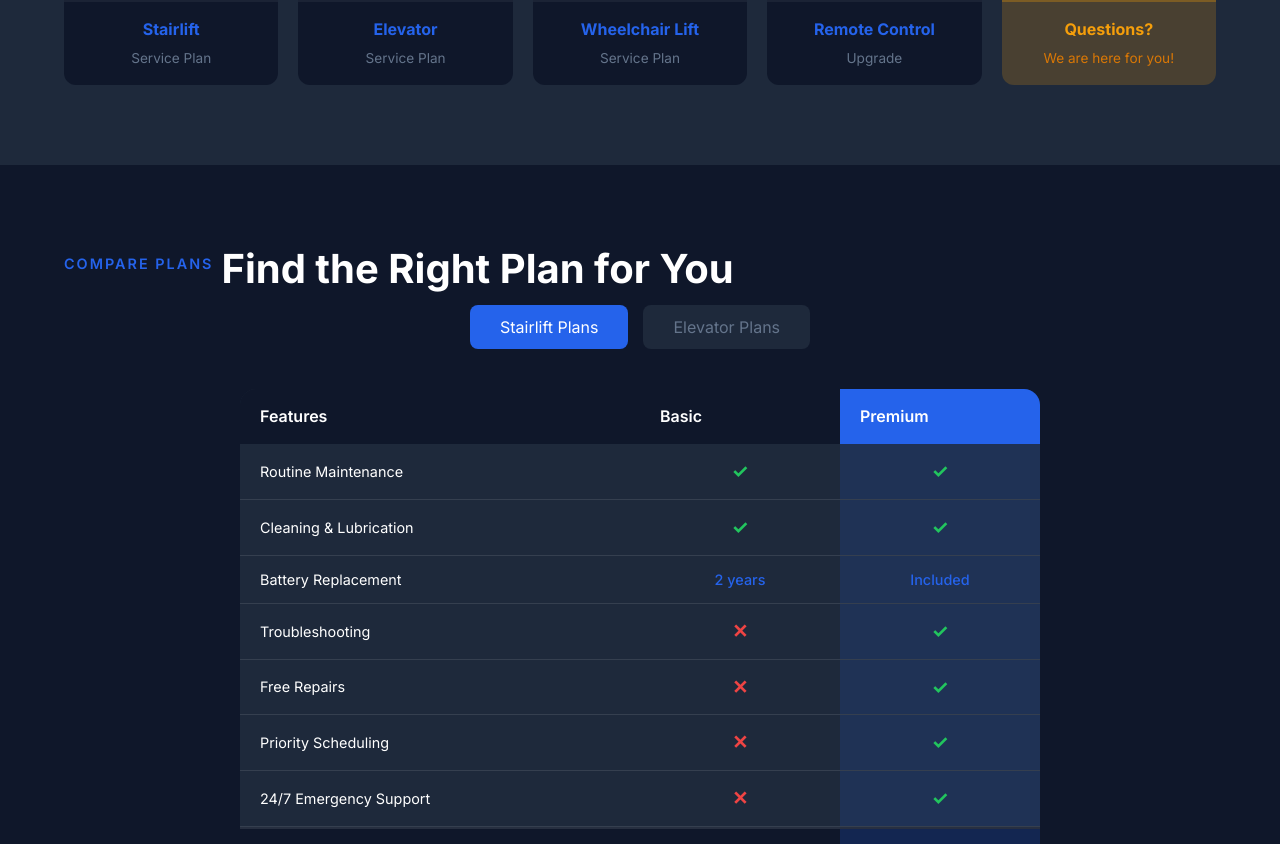
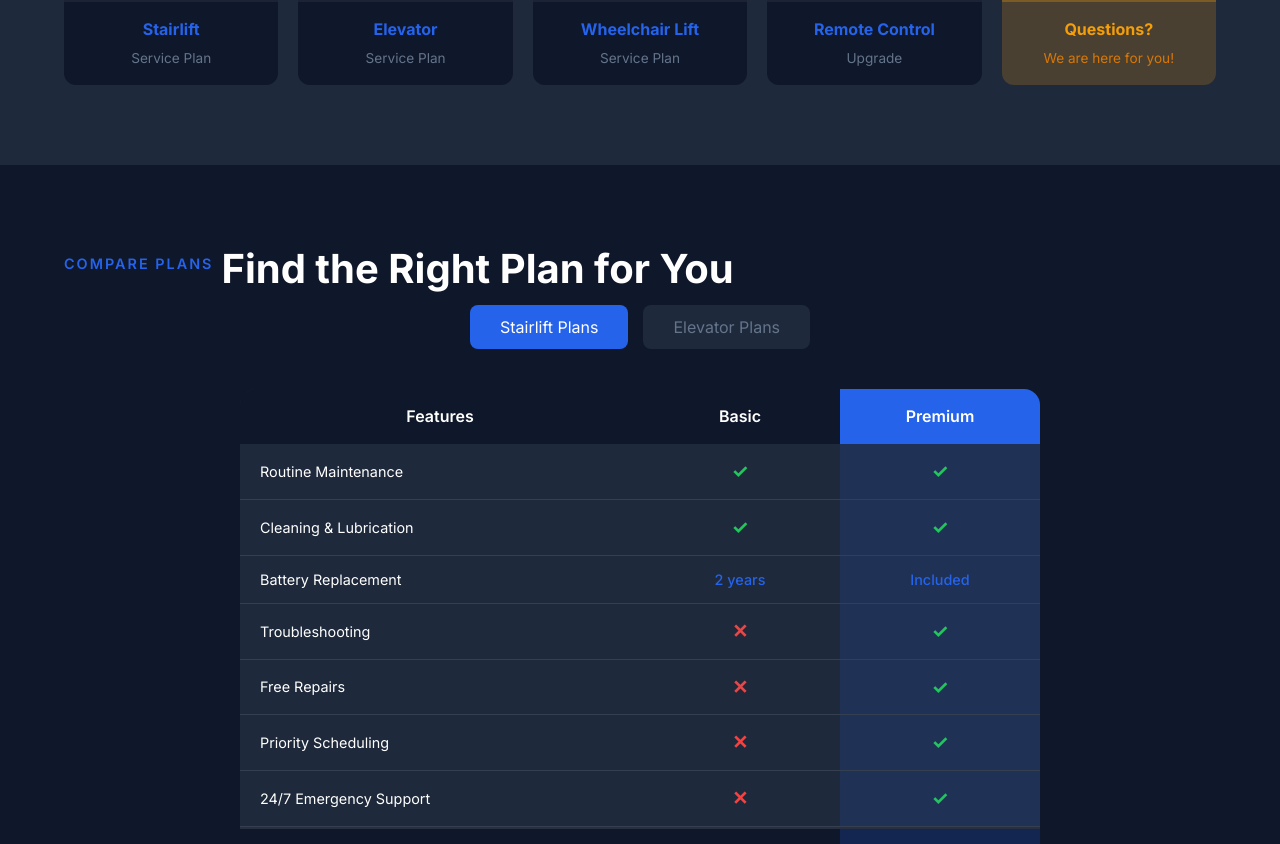
Before and after one commit to LeeDev428/BionicAim, a React (Vite) app: page /service-plans in a window 1280 px wide. Shown: the part 556-1400 px from the top of the page. Built offline with nearby package versions, Linux system fonts and the light colour scheme.

Commit message:
Update ServicePlans.css

```diff
--- a/src/pages/ServicePlans/ServicePlans.css
+++ b/src/pages/ServicePlans/ServicePlans.css
@@ -93,6 +93,7 @@
 /* Comparison */
 .sp-comparison {
   background: var(--dark);
+  text-align: center;
 }
 
 .comparison-tabs {
@@ -233,12 +234,14 @@
 /* Benefits */
 .sp-benefits {
   background: var(--dark-light);
+  text-align: center;
 }
 
 .sp-benefits .benefits-grid {
   display: grid;
   grid-template-columns: repeat(4, 1fr);
   gap: 25px;
+  text-align: left;
 }
 
 .benefit-item {
```
